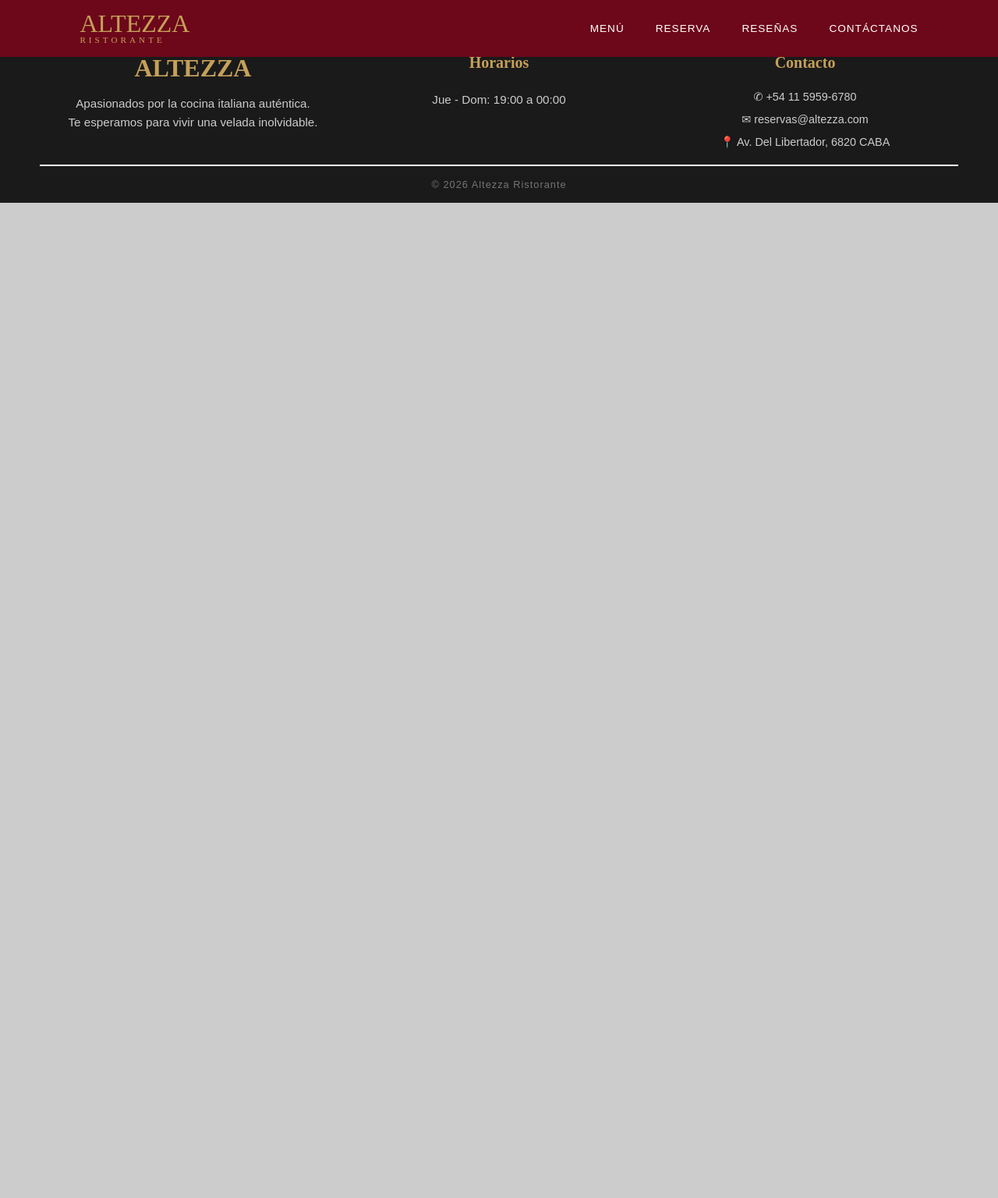
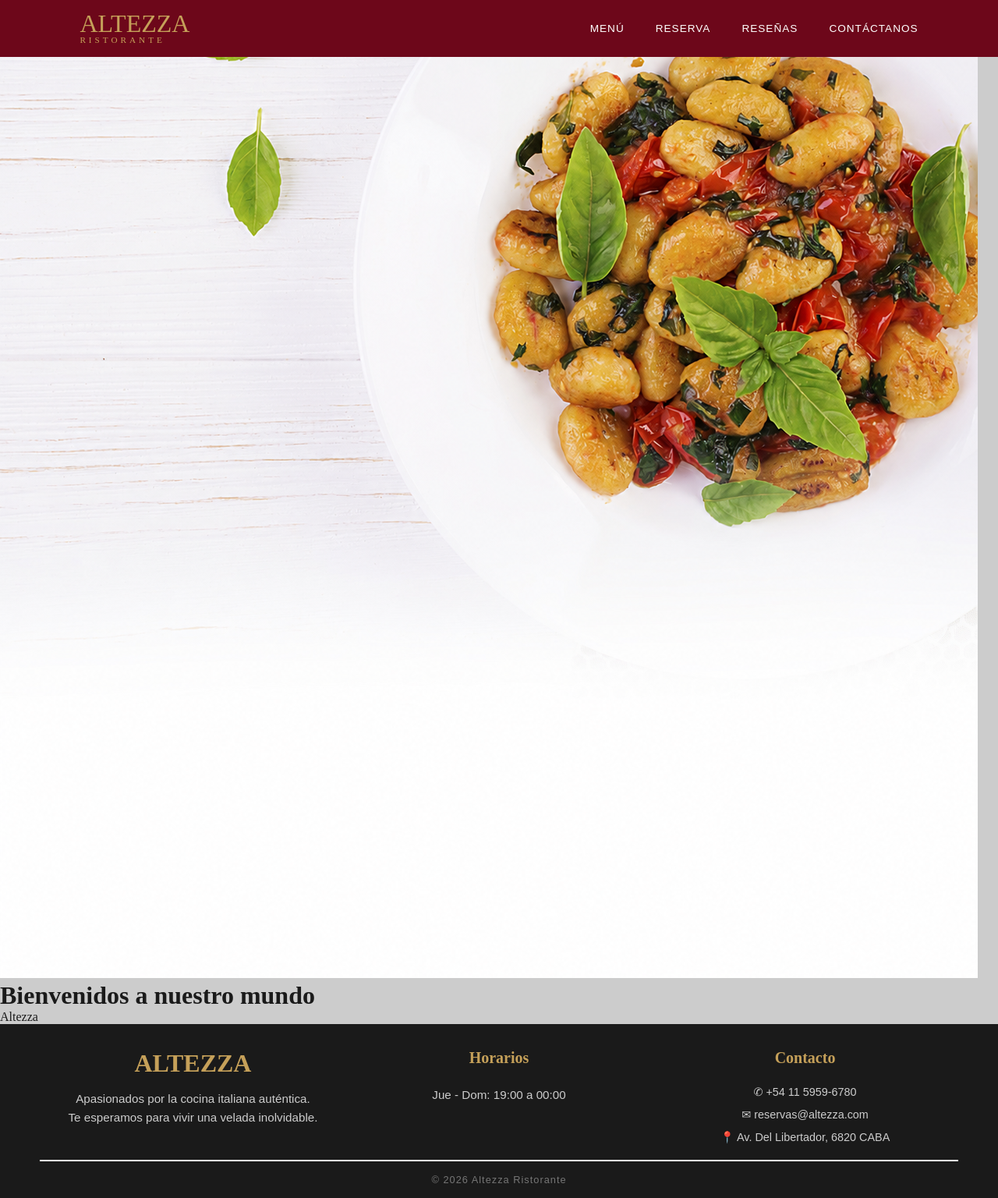
Before and after one commit to mquilici06/APPWEB-IDS-1C2026, a Flask app: page /index in a window 1280 px wide. Shown: the whole page at 78% size. Before the commit the page ends 260 px from the top, so only its background shows below. Run offline with Flask 3, Linux system fonts and the light colour scheme.

Commit message:
Agrego una imagen que ira de fondo, y realizo primeras lineas del index.html (es test NO quedara asi)

```diff
--- a/Frontend/templates/index.html
+++ b/Frontend/templates/index.html
@@ -3,5 +3,11 @@
 {% block title %}Inicio{% endblock %}
 
 {% block content %}
-  <h1>Aca va el inicio</h1>
+  <div class="inicio-altezza">
+    <img src="{{ url_for('static', filename='images/index.png') }}">
+    <h1 id="inicio-bienvenida">Bienvenidos a nuestro mundo</h1>
+    <span>Altezza</span>
+
+
+  </div>
 {% endblock %}
```
Also changed, not shown: Frontend/static/images/index.png (added).
